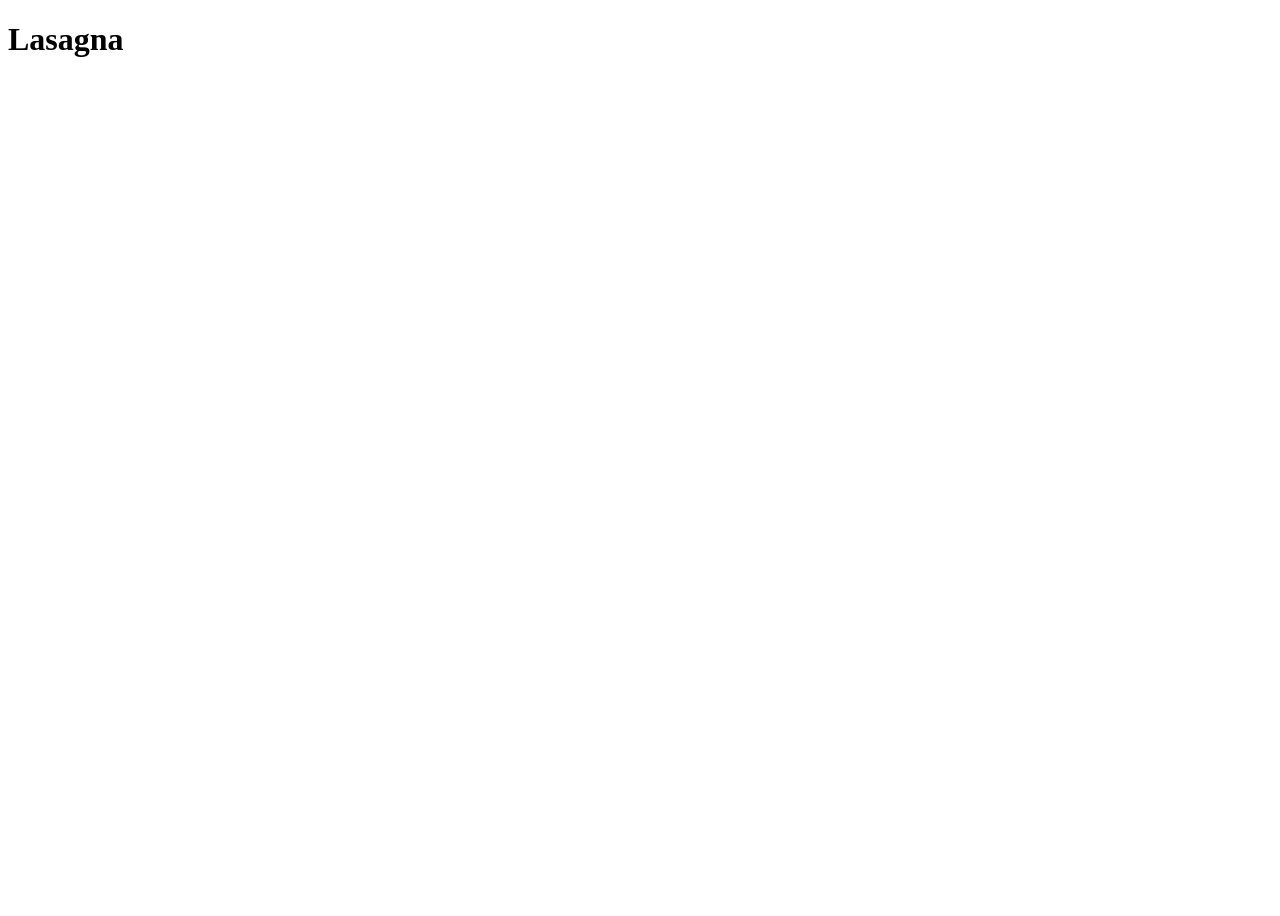
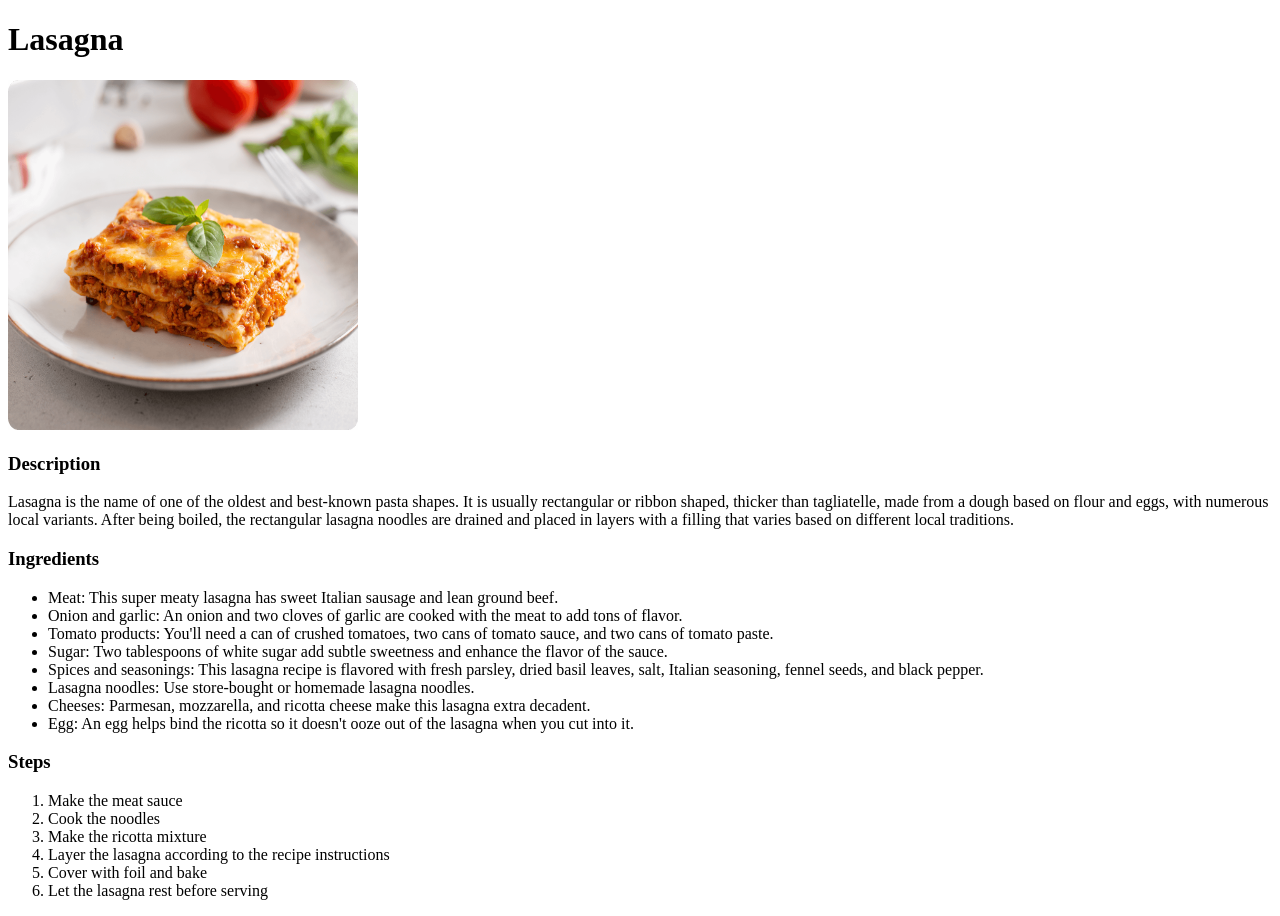
Before and after one commit to symphomatic/odin-recipes, a plain HTML site: page recipes/lasagna.html in a window 1280 px wide. Before the commit the page ends 800 px from the top, so only its background shows below. Drawn offline with Linux system fonts and the light colour scheme.

Commit message:
Complete lasagna recipe

```diff
--- a/recipes/lasagna.html
+++ b/recipes/lasagna.html
@@ -2,10 +2,34 @@
 
 <html>
     <head>
+        <meta charset="UTF-8">
         <title>Lasagna recipe</title>
     </head>
 
     <body>
         <h1>Lasagna</h1>
+        <img src="../img/lasagna.png" height="350" width="350" alt="Lasagna photo">
+        <h3>Description</h3>
+        <p>Lasagna is the name of one of the oldest and best-known pasta shapes. It is usually rectangular or ribbon shaped, thicker than tagliatelle, made from a dough based on flour and eggs, with numerous local variants. After being boiled, the rectangular lasagna noodles are drained and placed in layers with a filling that varies based on different local traditions. </p>
+        <h3>Ingredients</h3>
+        <ul>
+            <li>Meat: This super meaty lasagna has sweet Italian sausage and lean ground beef.</li>
+            <li>Onion and garlic: An onion and two cloves of garlic are cooked with the meat to add tons of flavor.</li>
+            <li>Tomato products: You'll need a can of crushed tomatoes, two cans of tomato sauce, and two cans of tomato paste.</li1>
+            <li>Sugar: Two tablespoons of white sugar add subtle sweetness and enhance the flavor of the sauce.</li>
+            <li>Spices and seasonings: This lasagna recipe is flavored with fresh parsley, dried basil leaves, salt, Italian seasoning, fennel seeds, and black pepper.</li>
+            <li>Lasagna noodles: Use store-bought or homemade lasagna noodles.</li>
+            <li>Cheeses: Parmesan, mozzarella, and ricotta cheese make this lasagna extra decadent.</li>
+            <li>Egg: An egg helps bind the ricotta so it doesn't ooze out of the lasagna when you cut into it.</li>
+        </ul>
+        <h3>Steps</h3>
+        <ol>
+            <li>Make the meat sauce</li>
+            <li>Cook the noodles</li>
+            <li>Make the ricotta mixture</li>
+            <li>Layer the lasagna according to the recipe instructions</li>
+            <li>Cover with foil and bake</li>
+            <li>Let the lasagna rest before serving</li>
+        </ol>
     </body>
 </html>
```
Also changed, not shown: index.html (+2 -1 lines), img/lasagna.png (added).
